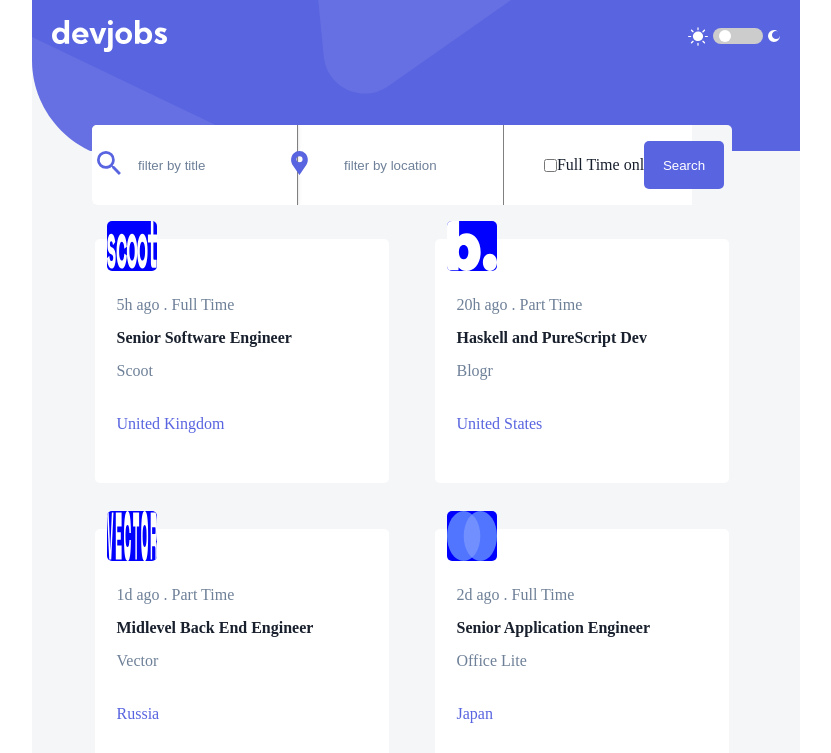
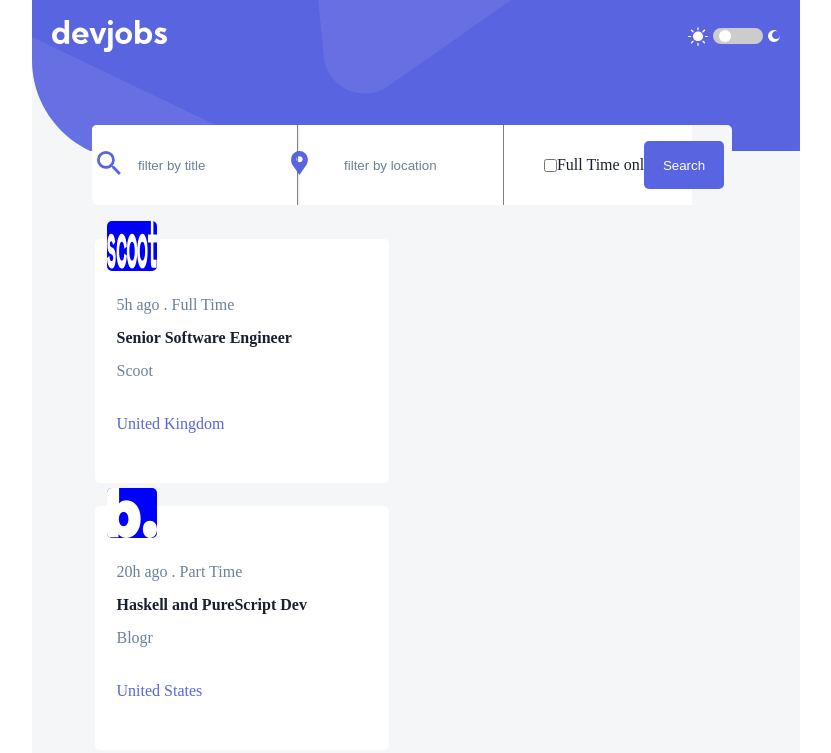
Before and after one commit to Zahra-Alanchari/DevJobs-project, a React app: page / in a window 1280 px wide. Shown: the top 753 px of the page, without its empty margins (224-1055 px from the left). Built offline with nearby package versions, Linux system fonts and the light colour scheme; data requests are answered from the project's data file.

Commit message:
fixed item bugs

```diff
--- a/src/components/InputText/InputText.jsx
+++ b/src/components/InputText/InputText.jsx
@@ -94,15 +94,15 @@ export default function InputText() {
       </SearchIconbtn>
       {open && (
         <OverLay>
-          <Dialog open>
-            <ModalLocBtn
+          <Dialog open darkMode={mode}>
+            <ModalLocBtn darkMode={mode}
               type="text"
               onChange={handleLocationChange}
               value={locationInput}
               placeholder="filter by location"
             ></ModalLocBtn>
-            <WorkTime>
-              <input onChange={handleCheck} type="checkbox" />
+            <WorkTime darkMode={mode}>
+              <input  onChange={handleCheck} type="checkbox" />
               Full Time only
             </WorkTime>
             <CloseModalBtn onClick={handleCloseModal}>
--- a/src/components/InputText/InputText.styled.jsx
+++ b/src/components/InputText/InputText.styled.jsx
@@ -137,7 +137,7 @@ export const Dialog = styled.dialog`
   top: 50%;
   left: 50%;
   transform: translate(-50%, -50%);
-  background: ${({ darkMode }) => (darkMode ? "white" : "#19202D")};
+  background-color: ${({ darkMode }) => (darkMode ? "white" : "#19202D")};
   padding: 20px;
   border-radius: 5px;
   box-shadow: 0 2px 10px rgba(0, 0, 0, 0.1);
--- a/src/components/Item/Item.jsx
+++ b/src/components/Item/Item.jsx
@@ -6,7 +6,6 @@ import styled from "styled-components";
 import InputText from "../InputText/InputText";
 import { fetchgetAllJobs } from "../../redux/action";
 import { Detail, Items, Location, Position, Wrapper } from "./Item.styled";
-
 
 const Item = () => {
   const mode = useSelector((state) => state.job.lightMode);
@@ -17,20 +16,27 @@ const Item = () => {
   }, [dispatch]);
   const data = useSelector((state) => state.job.job);
   const showFilteredData = useSelector((state) => state.job.filteredData);
+
   function handleClick(e) {
-    const target = e.target.id;
+    const target = e.currentTarget.id;
     dispatch(updateSelectedId(target));
-    // e.stopPropagation();
   }
+
   return (
     <>
       <div>
         <InputText />
       </div>
       <Wrapper>
-        {(showFilteredData || data).map((item) => (
-          <Link onClick={handleClick} key={item.id} to={"/detail"}>
-            <Items darkMode={mode} key={item.id} id={item.id}>
+        <Link to={"/detail"}>
+          {(showFilteredData || data)?.map((item) => {
+            return (
+              <Items
+                darkMode={mode}
+                onClick={handleClick}
+                key={item.id}
+                id={item.id}
+              >
                 <li>
                   <img
                     onClick={handleClick}
@@ -41,7 +47,7 @@ const Item = () => {
                 </li>
                 <li>
                   <Detail>
-                  {item.postedAt} . {item.contract}
+                    {item && item.postedAt} . {item && item.contract}
                   </Detail>
                   <Position darkMode={mode}>
                     <h4>{item.position}</h4>
@@ -50,8 +56,9 @@ const Item = () => {
                   <Location>{item.location}</Location>
                 </li>
               </Items>
+            );
+          })}
         </Link>
-        ))}
       </Wrapper>
     </>
   );
```
Lines whose indentation alone changed are shown as unchanged.
